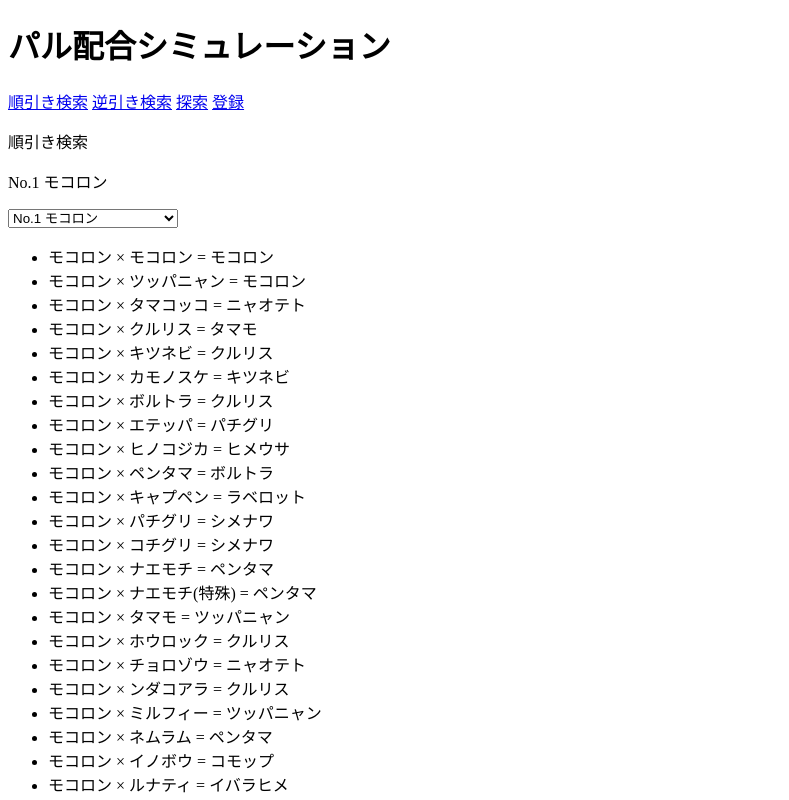
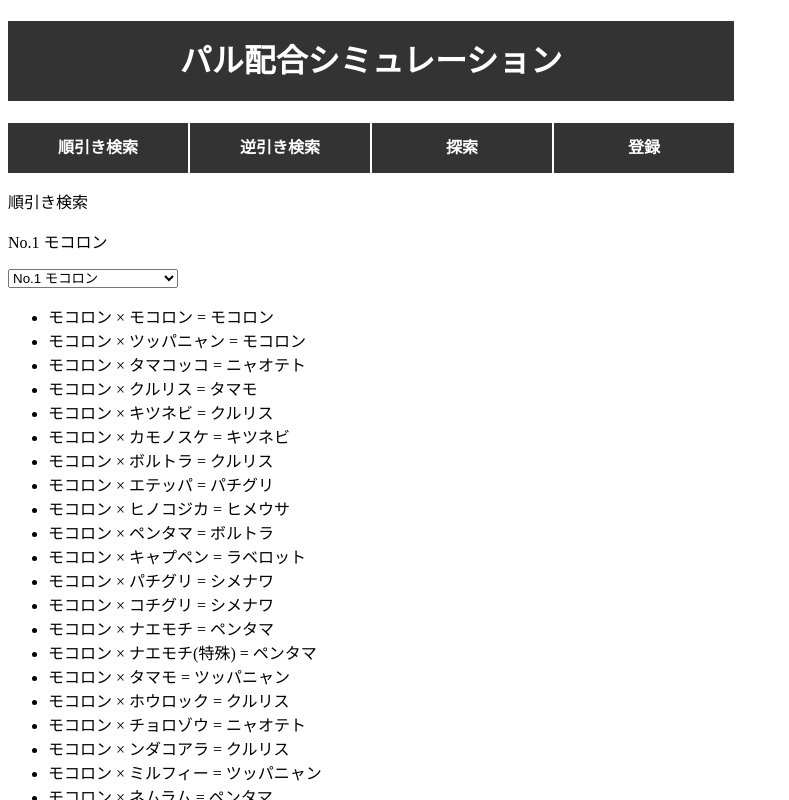
Before and after one commit to r-sakuraba/pal-combination, a SvelteKit app: page / in a window 1280 px wide. Shown: the top 800 px of the page, without its empty margins (0-789 px from the left). Built offline with nearby package versions, Linux system fonts and the light colour scheme.

Commit message:
navi部分のstyle修正

```diff
--- a/src/routes/+layout.svelte
+++ b/src/routes/+layout.svelte
@@ -9,5 +9,39 @@
 	<a href="{base}/find">探索</a>
 	<a href="{base}/register">登録</a>
 </nav>
+<style>
+h1 {
+	width: 726px;
+	height: 80px;
+	line-height: 80px;
+	text-align: center;
+	background-color: #333;
+	color: #fff;
+}
+nav {
+  list-style: none;
+  overflow: hidden;
+}
+
+a {
+  width: 140px;
+  text-align: center;
+  background-color: #333;
+  float: left;
+  height: 10px;
+  line-height: 10px;
+  margin-right: 2px;
+  text-decoration: none;
+  color: #fff;
+  font-weight: bold;
+  padding: 20px;
+}
+
+a:hover{
+	background-color: #5b5b5b;
+}
+
+
+</style>
 
 <slot />
```
